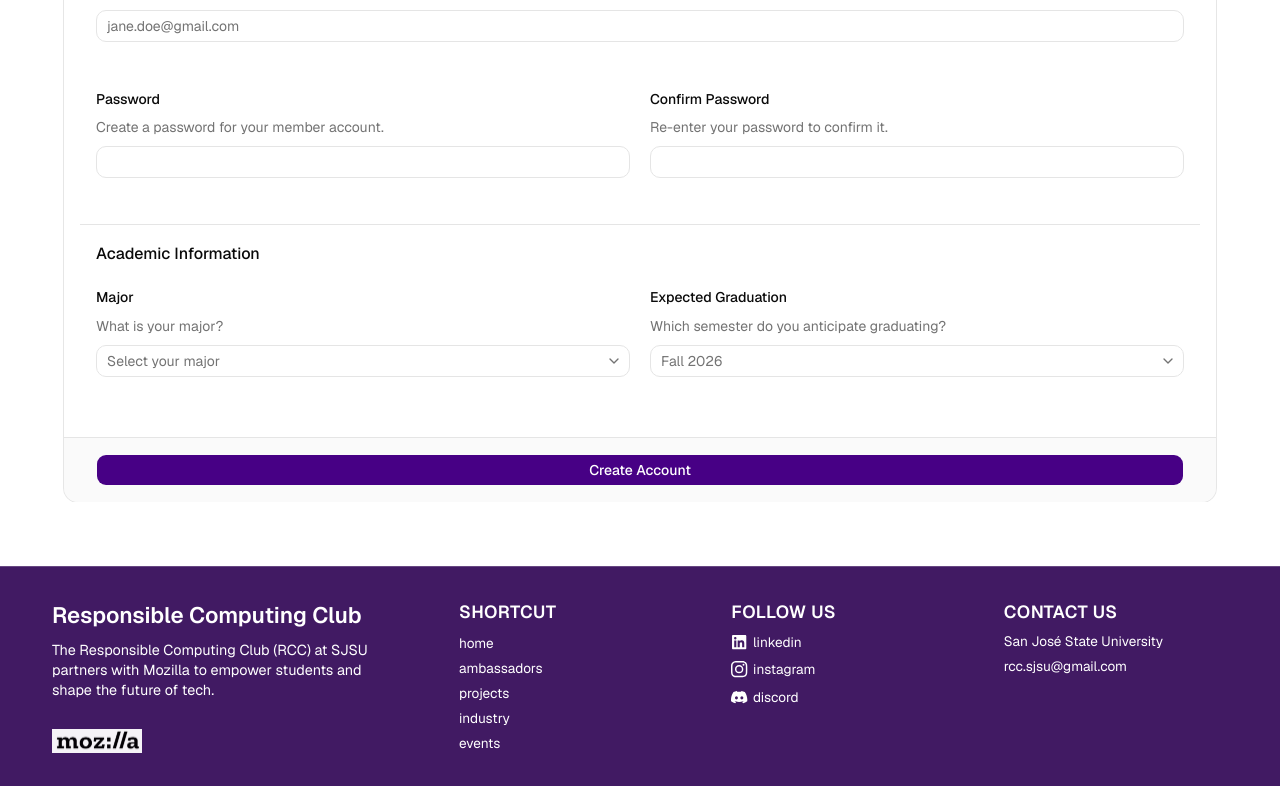
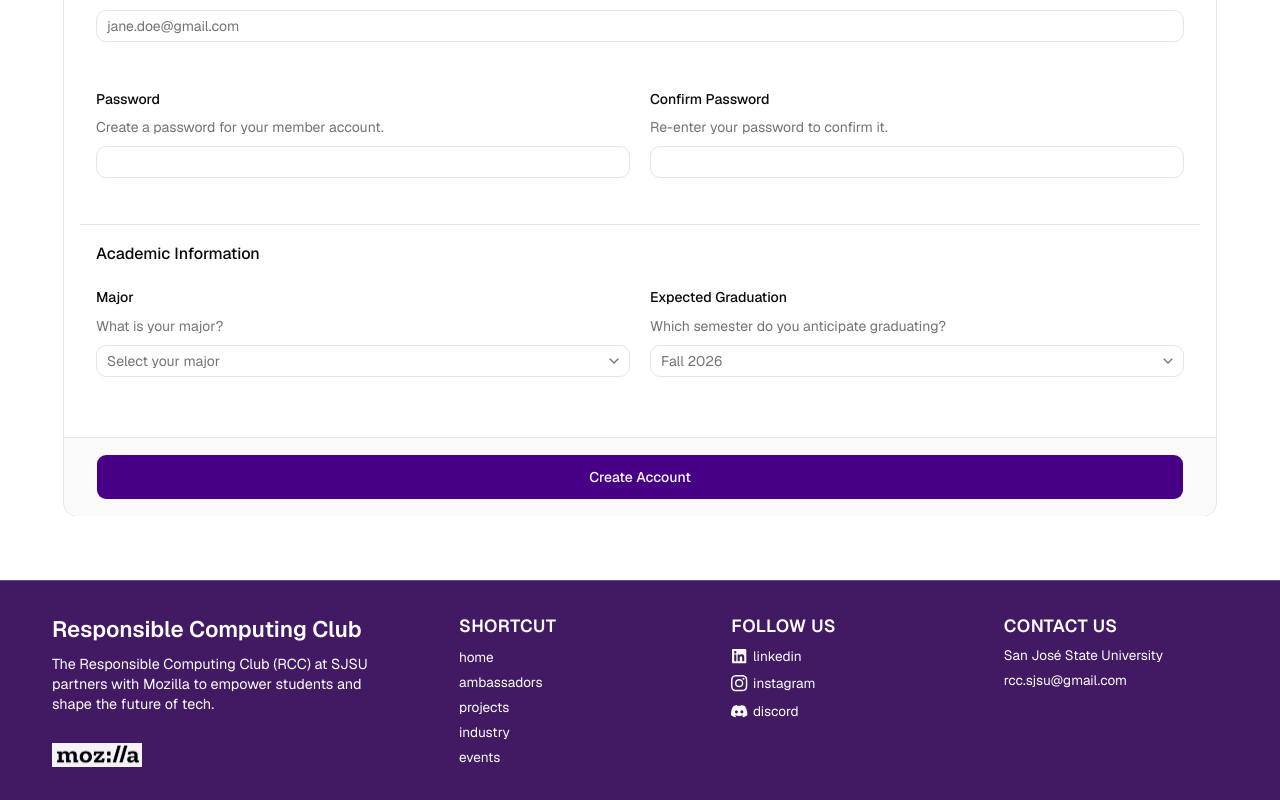
Before and after one commit to rcc-sjsu/rcc-site-final, a Next.js app: page /membership in a window 1280 px wide. Shown: the part 775-1575 px from the top of the page. Built offline with nearby package versions, Linux system fonts and the light colour scheme.

Commit message:
feat: added new button variants

```diff
--- a/src/components/ui/button.tsx
+++ b/src/components/ui/button.tsx
@@ -8,25 +8,33 @@ const buttonVariants = cva(
   {
     variants: {
       variant: {
-        default: 'bg-primary text-primary-foreground hover:bg-hover-accent',
-        outline:
-          'border-border bg-background hover:bg-muted hover:text-foreground aria-expanded:bg-muted aria-expanded:text-foreground dark:border-input dark:bg-input/30 dark:hover:bg-input/50',
+        default:
+          'bg-primary text-primary-foreground hover:bg-hover-accent',
+        'default-outline':
+          'bg-primary text-primary-foreground border-brand-dark-violet hover:bg-hover-accent',
         secondary:
           'bg-background text-primary border-primary hover:bg-hover-accent hover:text-primary-foreground hover:border-hover-accent aria-expanded:bg-secondary aria-expanded:text-secondary-foreground',
+        'secondary-outline': // the same as secondary but preserves border upon hover (secondary - hover:border-hover-accent)
+          'bg-background text-primary border-primary hover:bg-hover-accent hover:text-primary-foreground aria-expanded:bg-secondary aria-expanded:text-secondary-foreground',
+        outline: // delete?
+          'border-border bg-background hover:bg-muted hover:text-foreground aria-expanded:bg-muted aria-expanded:text-foreground dark:border-input dark:bg-input/30 dark:hover:bg-input/50',
         ghost:
           'hover:bg-muted hover:text-foreground aria-expanded:bg-muted aria-expanded:text-foreground dark:hover:bg-muted/50',
         destructive:
           'bg-destructive/10 text-destructive hover:bg-destructive/20 focus-visible:border-destructive/40 focus-visible:ring-destructive/20 dark:bg-destructive/20 dark:hover:bg-destructive/30 dark:focus-visible:ring-destructive/40',
-        link: 'text-primary underline-offset-4 hover:underline',
+        link:
+          'text-primary underline-offset-4 hover:underline',
+        social:
+          'bg-brand-lavender text-primary rounded-lg border-2 border-primary hover:bg-hover-accent hover:text-primary-foreground focus-visible:bg-hover-accent focus-visible:text-primary-foreground',
       },
       size: {
-        default: 'h-8 gap-1.5 px-2.5 has-data-[icon=inline-end]:pr-2 has-data-[icon=inline-start]:pl-2',
-        xs: "h-6 gap-1 rounded-[min(var(--radius-md),10px)] px-2 text-xs in-data-[slot=button-group]:rounded-lg has-data-[icon=inline-end]:pr-1.5 has-data-[icon=inline-start]:pl-1.5 [&_svg:not([class*='size-'])]:size-3",
-        sm: "h-7 gap-1 rounded-[min(var(--radius-md),12px)] px-2.5 text-[0.8rem] in-data-[slot=button-group]:rounded-lg has-data-[icon=inline-end]:pr-1.5 has-data-[icon=inline-start]:pl-1.5 [&_svg:not([class*='size-'])]:size-3.5",
-        lg: 'h-9 gap-1.5 px-2.5 has-data-[icon=inline-end]:pr-2 has-data-[icon=inline-start]:pl-2',
+        default: 'h-auto gap-1.5 px-6 md:px-10 py-2 md:py-3 has-data-[icon=inline-end]:pr-2 has-data-[icon=inline-start]:pl-2', // See More ___ sizing
+        xs: "h-6 gap-1 rounded-[min(var(--radius-md),10px)] px-2 text-xs in-data-[slot=button-group]:rounded-lg has-data-[icon=inline-end]:pr-1.5 has-data-[icon=inline-start]:pl-1.5 [&_svg:not([class*='size-'])]:size-3", // unchanged
+        sm: "h-7 gap-1 rounded-[min(var(--radius-md),12px)] px-2.5 text-[0.8rem] in-data-[slot=button-group]:rounded-lg has-data-[icon=inline-end]:pr-1.5 has-data-[icon=inline-start]:pl-1.5 [&_svg:not([class*='size-'])]:size-3.5", // unchanged
+        lg: 'h-auto gap-2 md:gap-4 px-6 py-3 md:py-4', // social media button sizing
+        xlg: 'h-8 gap-1.5 px-2.5 has-data-[icon=inline-end]:pr-2 has-data-[icon=inline-start]:pl-2', // hero CTA sizing
         icon: 'size-8',
-        'icon-xs':
-          "size-6 rounded-[min(var(--radius-md),10px)] in-data-[slot=button-group]:rounded-lg [&_svg:not([class*='size-'])]:size-3",
+        'icon-xs': "size-6 rounded-[min(var(--radius-md),10px)] in-data-[slot=button-group]:rounded-lg [&_svg:not([class*='size-'])]:size-3",
         'icon-sm': 'size-7 rounded-[min(var(--radius-md),12px)] in-data-[slot=button-group]:rounded-lg',
         'icon-lg': 'size-9',
       },
```
